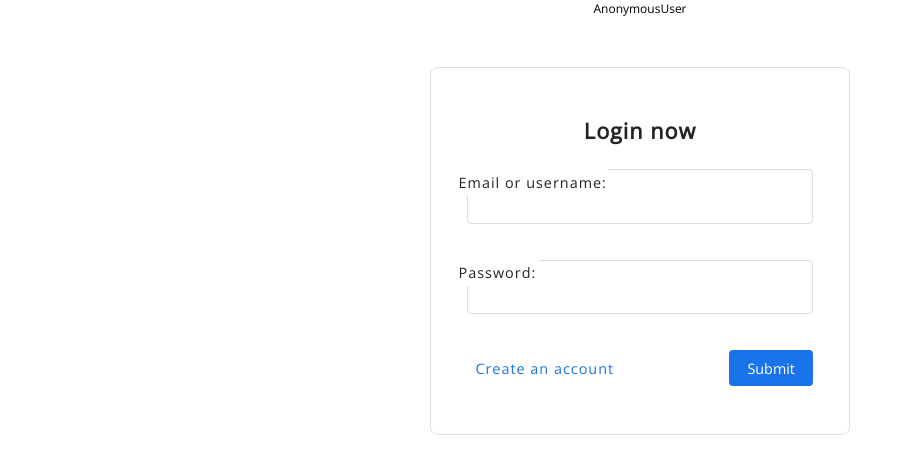
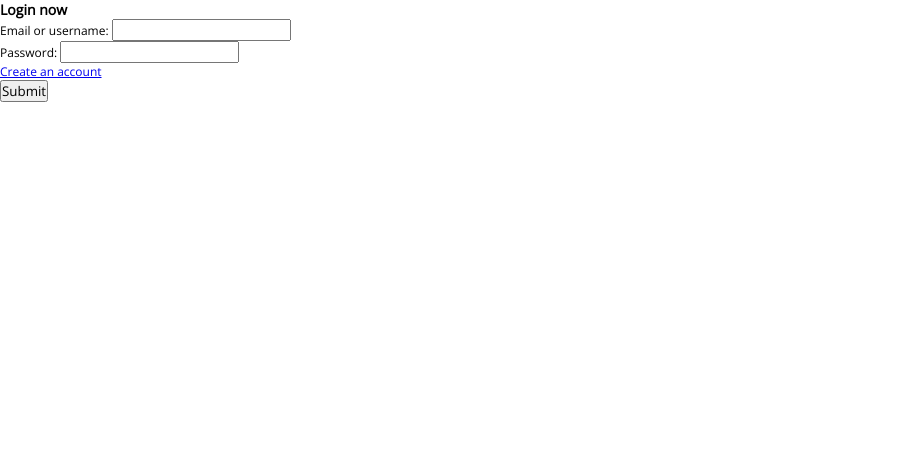
Before and after one commit to FredPerr/django_super, a Django app: page /accounts/login/ in a window 1280 px wide. Shown: the top 474 px of the page, without its empty margins (0-913 px from the left). Run offline with Django 3.2, Linux system fonts and the light colour scheme; style sheets or scripts are compiled from the project's sources; some libraries are stand-ins or nearby versions.

Commit message:
removed the styling

```diff
--- a/accounts/static/accounts/style/accounts.scss
+++ /dev/null
@@ -1,97 +0,0 @@
-$color1: #1a73e8;
-$color2: #eeeeee;
-$color3: #dadce0;
-$color4: white;
-$color5: rgba(26, 115, 232, 0.04);
-$color6: #232323;
-$color7: #222222;
-$form-font-size: 1.2rem;
-$title-font-size: 1.8rem;
-
-
-html, body {
-    width: 100%;
-    display: flex;
-    justify-content: center;
-    align-items: center;
-}
-
-#form-container {
-    position: absolute;
-    left: 50%;
-    margin-top: 50px;
-    transform: translateX(-50%);
-    width: 35rem;
-    display: flex;
-    flex-direction: column;
-    transform: translateX(-50%);
-    padding: 4rem 3rem;
-    border: 1px solid $color3;
-    border-radius: 8px;
-    font-size: $form-font-size;
-    color: $color6;
-    letter-spacing: 1px;
-    box-sizing: border-box;
-
-    h3 {
-        font-size: $title-font-size;
-        margin-bottom: 2rem;
-        text-align: center;
-        color: $color6;
-    }
-
-    * {
-        font-size: $form-font-size;
-        font-family: 'Open Sans', sans-serif;
-    }
-
-    input {
-        border: 1px solid $color3;
-        border-radius: 4px;
-        padding: 1.4rem;
-        width: 100%;
-        margin-bottom: 3rem;
-        color: $color7;
-        &:focus {
-            outline: 2px solid $color1;
-            border: 1px solid $color4;
-        }
-    }
-
-    label {
-        position: absolute;
-        left: 2rem;
-        background-color: $color4;
-        padding: 0.3rem;
-        border-radius: 3px;
-    }
-
-    button {
-        background-color: $color1;
-        color: $color4;
-        border: none;
-        border-radius: 4px;
-        padding: 0.7rem 1.5rem;
-    }
-}
-
-#form-action-buttons {
-    display: inline-flex;
-    width: 100%;
-    justify-content: space-between;
-
-    a {
-        display: inline-flex;
-        text-decoration: none;
-        height: 100%;
-        color: $color1;
-        vertical-align: middle;
-        justify-content: center;
-        padding: 0.7rem;
-        font-weight: 500;
-        border-radius: 4px;
-        &:hover {
-            background-color: $color5;
-        }
-    }
-}
--- a/accounts/templates/accounts/accounts-super.html
+++ b/accounts/templates/accounts/accounts-super.html
@@ -1,7 +1,6 @@
 {% extends "super/super.html" %}
 
 {% block content %}
-{{request.user}}
     <div id="form-container">
         <h3>{% block form-title %}{% endblock %}</h3>
         <form id="account-form">
```
Also changed, not shown: accounts/static/accounts/script/accounts.ts (deleted, +0 -47 lines).
